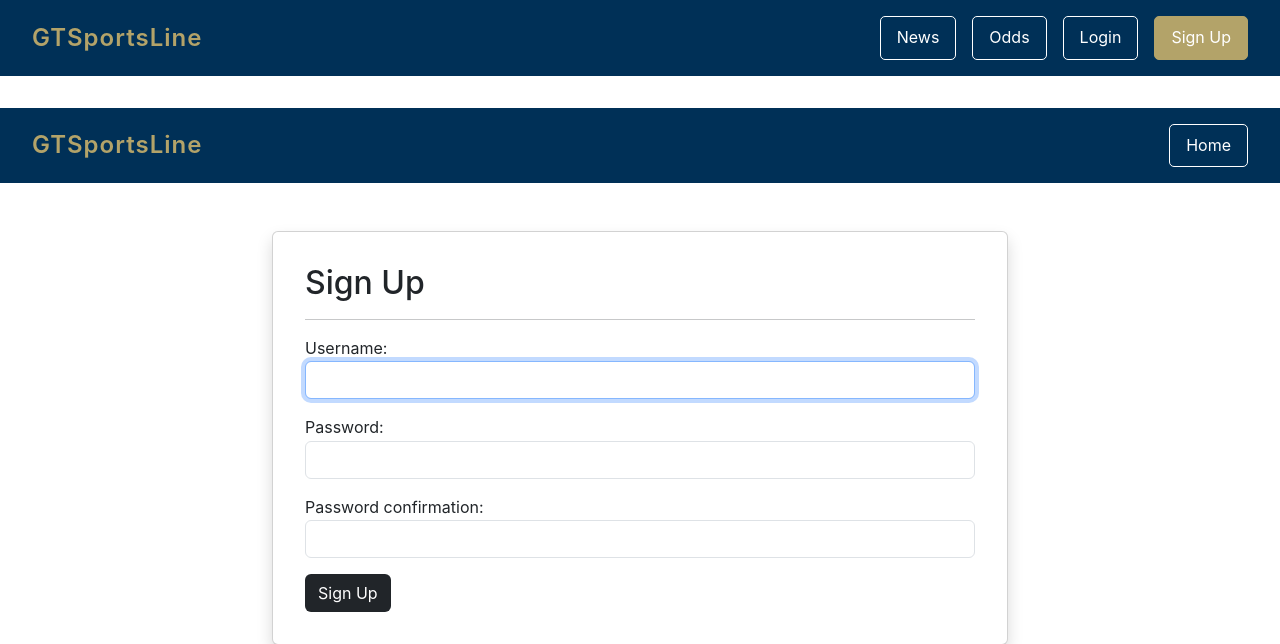
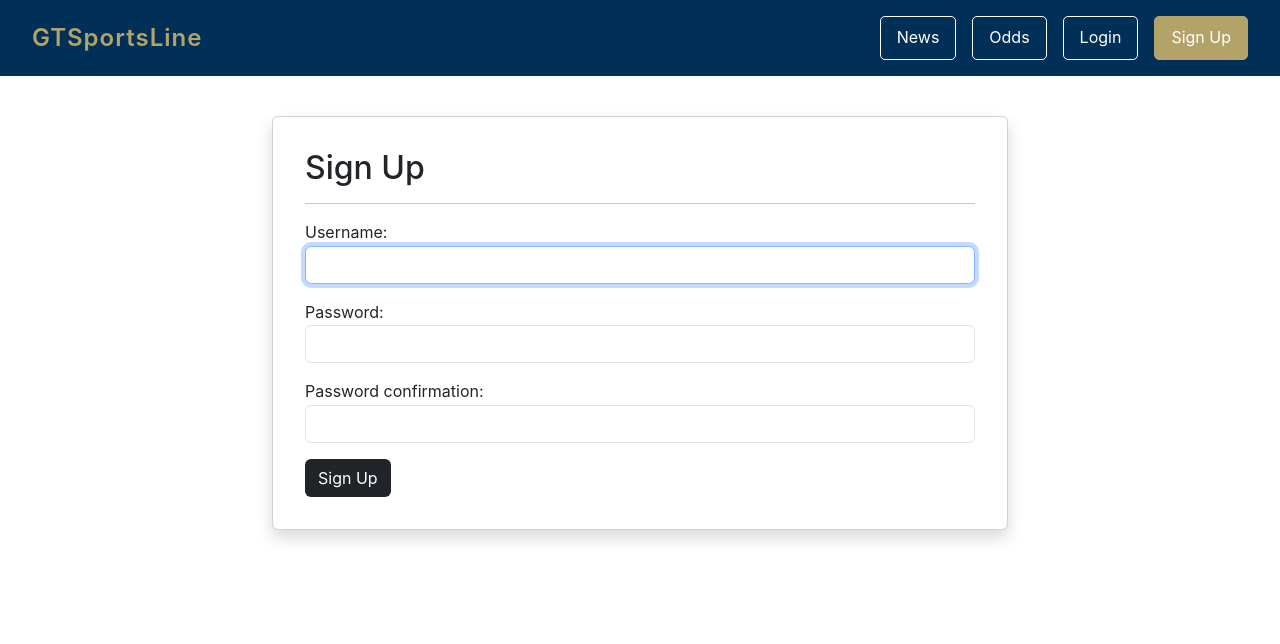
Before and after one commit to walkerpaxton/GTSportsLine, a Django app: page /accounts/signup/ in a window 1280 px wide. Shown: the top 644 px of the page. Run offline with Django 5.2, Linux system fonts and the light colour scheme.

Commit message:
changed html syling

```diff
--- a/accounts/templates/accounts/signup.html
+++ b/accounts/templates/accounts/signup.html
@@ -1,58 +1,8 @@
 {% extends 'base.html' %}
+
+{% block title %}Sign Up - {{ block.super }}{% endblock %}
+
 {% block content %}
-<style>
-    body {
-        background: white !important;
-        background-image: none !important;
-    }
-
-    .top-bar {
-        background: #003057;
-        padding: 1rem 2rem;
-        display: flex;
-        justify-content: space-between;
-        align-items: center;
-        margin-bottom: 2rem;
-    }
-
-    .logo {
-        color: #B3A369;
-        font-size: 1.5rem;
-        font-weight: 600;
-        letter-spacing: 1px;
-        text-decoration: none;
-    }
-
-    .logo:hover {
-        opacity: 0.8;
-    }
-
-    .nav-button {
-        color: white;
-        text-decoration: none;
-        font-size: 1rem;
-    }
-
-    .btn-home {
-        background: transparent;
-        border: 1px solid white;
-        padding: 0.5rem 1rem;
-        border-radius: 5px;
-        transition: all 0.2s ease;
-    }
-
-    .btn-home:hover {
-        background: rgba(255, 255, 255, 0.1);
-        color: white;
-    }
-</style>
-
-<div class="top-bar">
-  <a href="{% url 'home.index' %}" class="logo">GTSportsLine</a>
-  <div class="nav-buttons">
-      <a href="{% url 'home.index' %}" class="nav-button btn-home">Home</a>
-  </div>
-</div>
 
 <div class="p-3 mt-4">
   <div class="container">
@@ -62,6 +12,7 @@
           <div class="card-body">
             <h2>Sign Up</h2>
             <hr />
+
             <form method="POST">
               {% csrf_token %}
               {{ template_data.form.as_p }}
```
Also changed, not shown: accounts/templates/accounts/login.html (+5 -53 lines), db.sqlite3.
